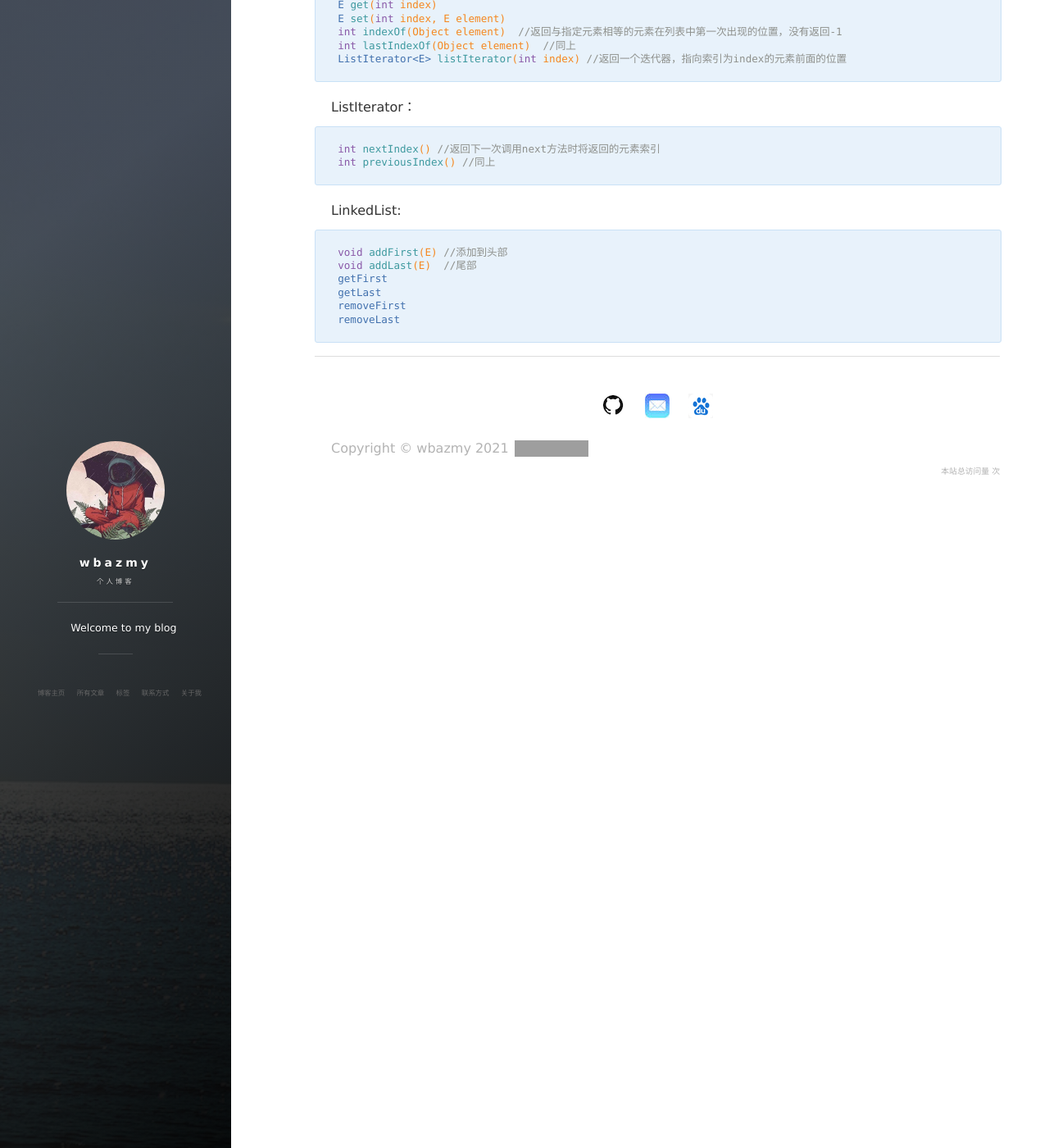
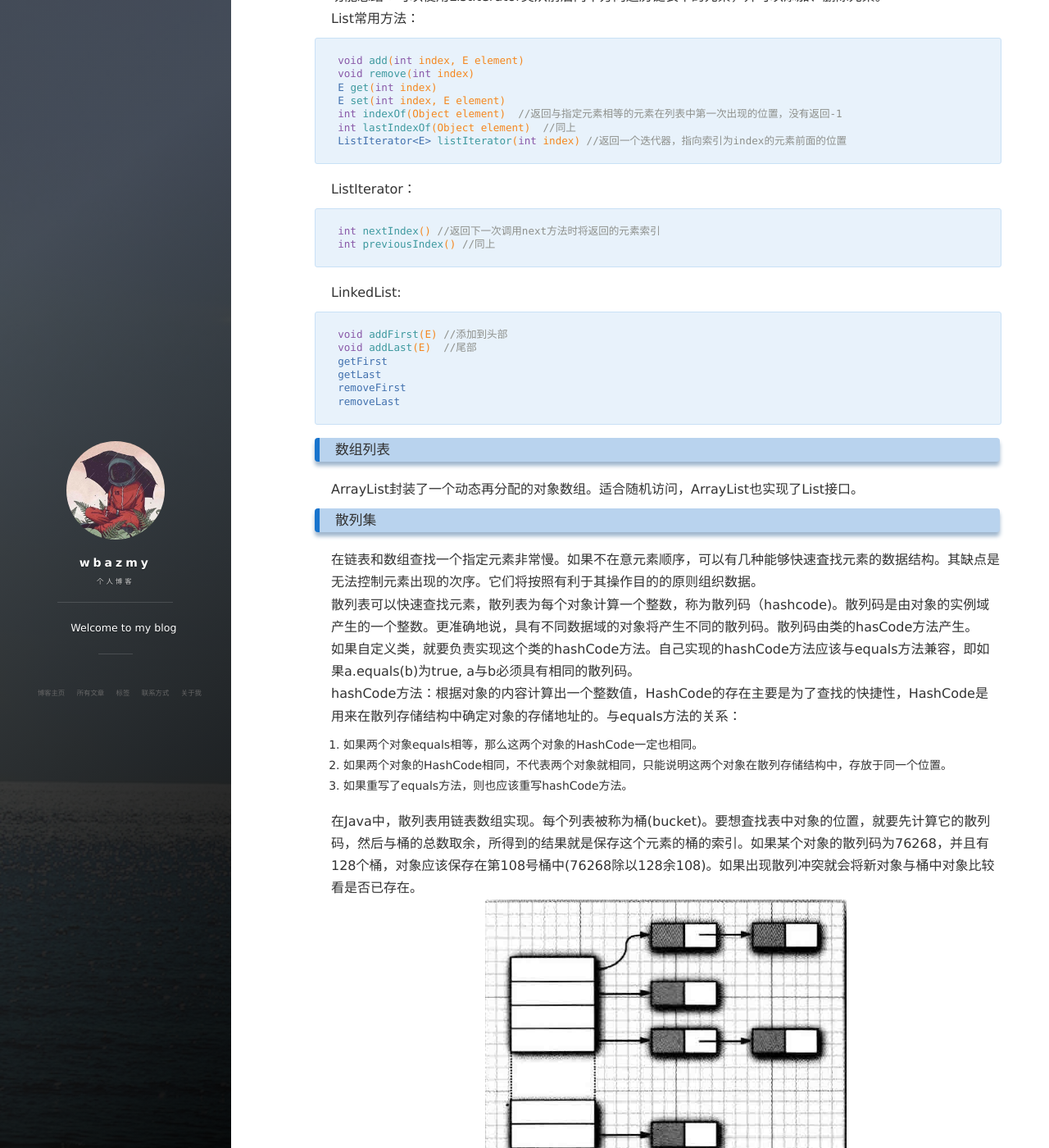
Before and after one commit to wbazmy/wbazmy.github.io, a Jekyll site: the page built from _posts/2021-10-16-集合.md, in a window 1280 px wide and 1400 px high, scrolled down 7057 px. Shown: the whole window at 82% size. Built offline with Jekyll 4.4.1, drawn with Linux system fonts in a browser that asks for light colours; nearby versions of some CDN libraries; comment, search, counter and statistics services are not loaded; some of the changed text lies outside the part shown; grey boxes are pictures that could not be loaded.

Commit message:
Update 2021-10-16-集合.md

````diff
--- a/_posts/2021-10-16-集合.md
+++ b/_posts/2021-10-16-集合.md
@@ -48,6 +48,7 @@
 除了这两个方法还有其他几个方法。
 - add向集合添加元素，如果添加元素确实改变了集合就返回true，集合没有发生变化返回false。
 - iterator用于返回一个实现了Iterator接口的对象。可以用这个迭代器对象依次访问集合元素。
+
 ### 迭代器
 Iterator接口有4个方法：
 
@@ -206,3 +207,44 @@
 removeFirst
 removeLast
 ```
+
+### 数组列表
+ArrayList封装了一个动态再分配的对象数组。适合随机访问，ArrayList也实现了List接口。
+### 散列集
+在链表和数组查找一个指定元素非常慢。如果不在意元素顺序，可以有几种能够快速査找元素的数据结构。其缺点是无法控制元素出现的次序。它们将按照有利于其操作目的的原则组织数据。
+散列表可以快速查找元素，散列表为每个对象计算一个整数，称为散列码（hashcode)。散列码是由对象的实例域产生的一个整数。更准确地说，具有不同数据域的对象将产生不同的散列码。散列码由类的hasCode方法产生。
+如果自定义类，就要负责实现这个类的hashCode方法。自己实现的hashCode方法应该与equals方法兼容，即如果a.equals(b)为true, a与b必须具有相同的散列码。
+hashCode方法：根据对象的内容计算出一个整数值，HashCode的存在主要是为了查找的快捷性，HashCode是用来在散列存储结构中确定对象的存储地址的。与equals方法的关系：
+1. 如果两个对象equals相等，那么这两个对象的HashCode一定也相同。
+2. 如果两个对象的HashCode相同，不代表两个对象就相同，只能说明这两个对象在散列存储结构中，存放于同一个位置。
+3. 如果重写了equals方法，则也应该重写hashCode方法。
+
+在Java中，散列表用链表数组实现。每个列表被称为桶(bucket)。要想査找表中对象的位置，就要先计算它的散列码，然后与桶的总数取余，所得到的结果就是保存这个元素的桶的索引。如果某个对象的散列码为76268，并且有128个桶，对象应该保存在第108号桶中(76268除以128余108)。如果出现散列冲突就会将新对象与桶中对象比较看是否已存在。
+![](/images/JavaSE/10.png)
+
+如果散列表太慢就会再散列，如果要对散列表再散列，就需要创建一个桶数更多的表，并将所有元素插入到这个新表中，然后丢弃原来的表。
+散列表用于实现set类型，set是没有重复元素的元素集合。set的add方法首先在集中查找要添加的对象，如果不存在，就将这个对象添加进去。
+Java集合类库提供了一个HashSet类，它实现了基于散列表的集。可以用add方法添加元素。contains方法已经被重新定义，用来快速地查看是否某个元素已经出现在集中。它只在某个桶中査找元素，而不必查看集合中的所有元素。
+散列集迭代器将依次访问所有的桶。由于散列将元素分散在表的各个位置上，所以访问它们的顺序几乎是随机的。只有不关心集合中元素的顺序时才应该使用HashSet。
+### 树集
+TreeSet类与散列集相似。树集是一个有序集合。可以以任意顺序将元素插入到集合中。在对集合进行遍历时，每个值将自动地按照排序后（正序）的顺序呈现。排序用红黑树实现。将元素添加到树中比添加到散列表慢。
+要使用树集就必须能够比较元素，即实现Comparable接口或者在构造集时提供一个比较器（实现了Comparator接口的实例）。TreeSet实现了SortedSet和NavigableSet（用于定位元素和反向遍历）。
+SortedSet方法：
+
+```java
+Comparator<? super E> comparator() //返回用于对元素进行排序的比较器。如果元素用Comparable接口的compareTo方法进行比较则返回null
+E first() //返回有序集最小元素
+last
+```
+
+NavigableSet方法：
+
+```java
+E higher(E value)
+E lower(E value) //返回大于value的最小元素或小于value的最大元素，如果没有这样的元素则返回null
+E ceiling(E value)
+E floor(E value) //返回大于等于vaiue 的最小元素或小于等于value的最大元素，如果没有这样的元素则返回null
+Iterator<E> descendingIterator() //返回一个按照递减顺序遍历集中元素的迭代器
+```
+
+### 队列
````
